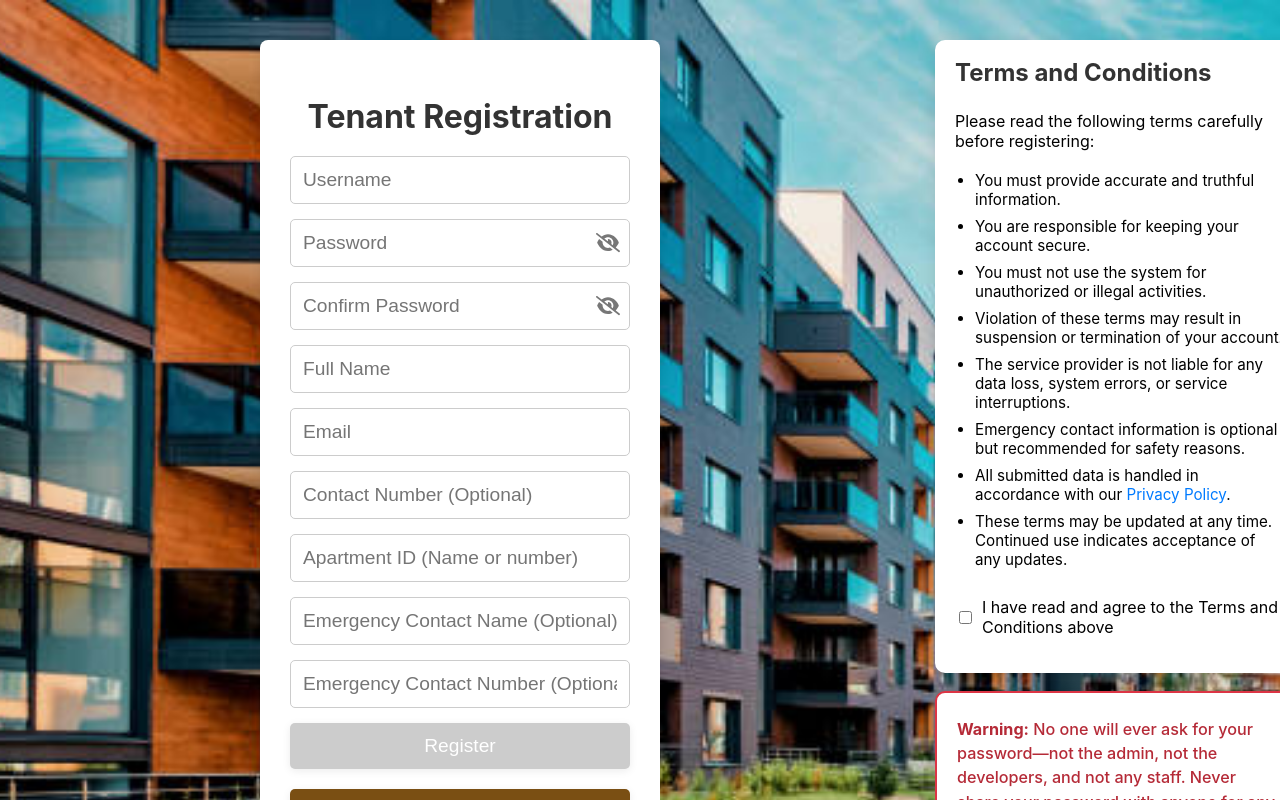
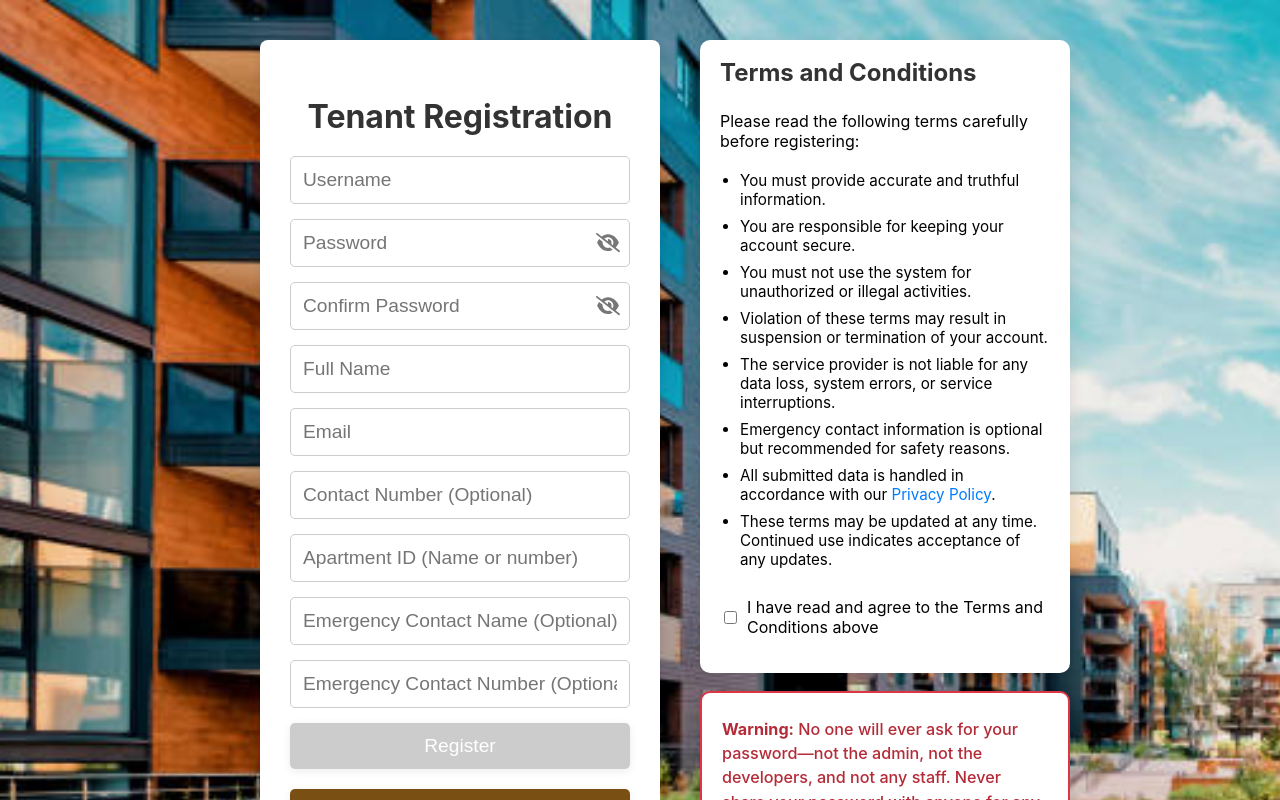
Before and after one commit to Noble636/Capstone2, a React (Create React App) app: page /register in a window 1280 px wide. Built offline with nearby package versions, Linux system fonts and the light colour scheme.

Commit message:
Inital commit

```diff
--- a/src/css/Tenant/TenantRegister.css
+++ b/src/css/Tenant/TenantRegister.css
@@ -47,8 +47,6 @@ html, body {
   min-width: 260px;
   box-sizing: border-box;
   height: auto;
-  margin-left: auto;
-  margin-right: auto;
 }
 
 .tenant-register-container .tenant-register-box h2 {
```
